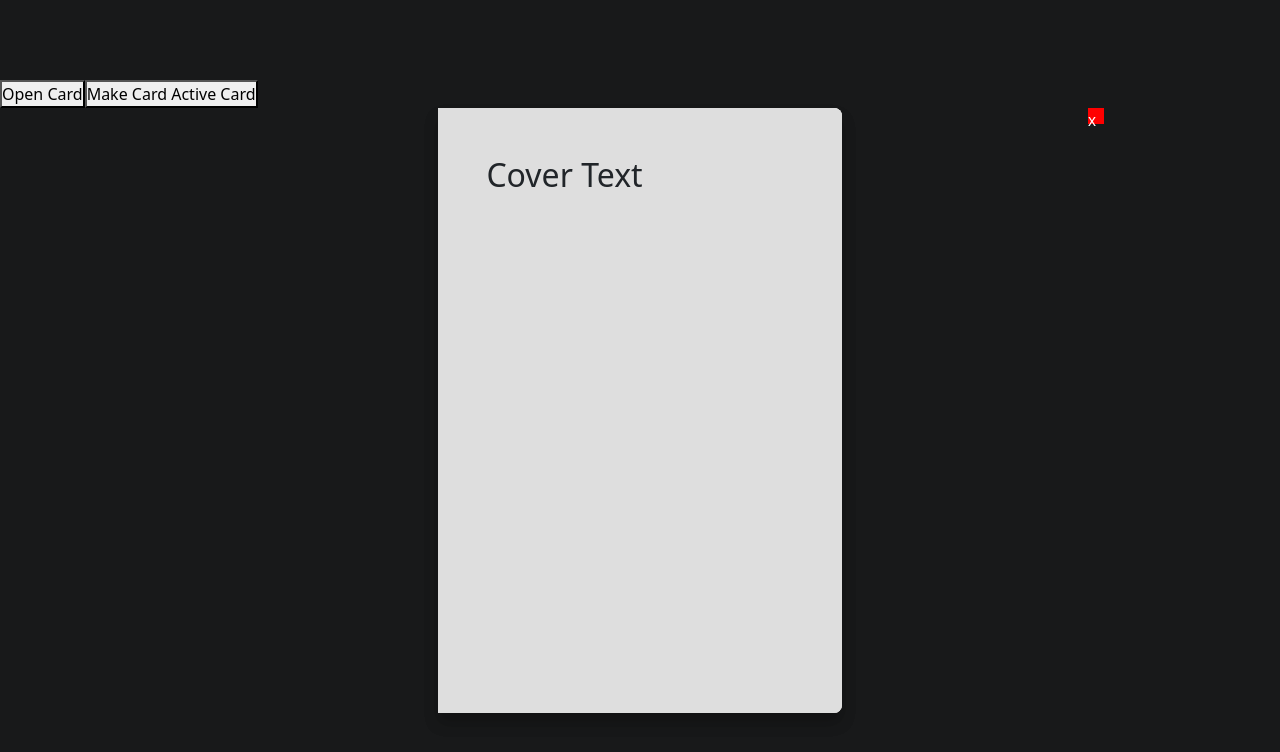
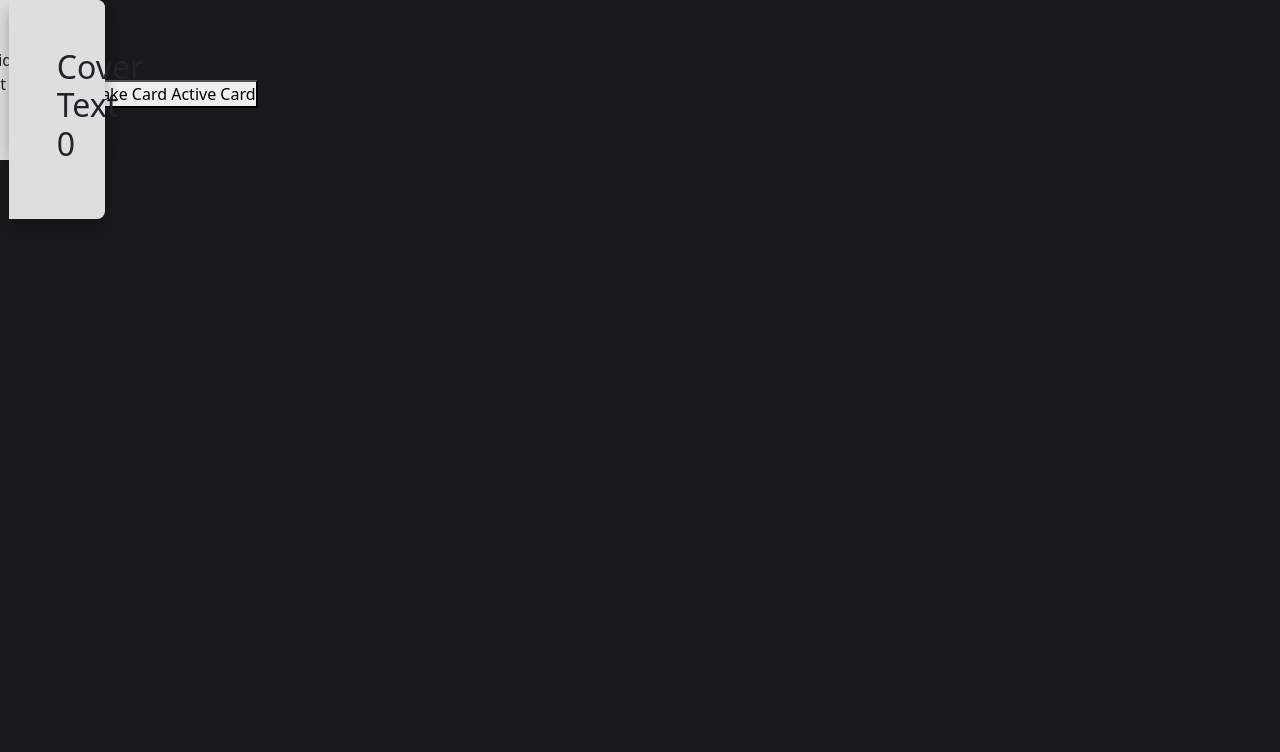
Before and after one commit to benevolentblend/birthday-cards, a Next.js app: page /card in a window 1280 px wide. Shown: the top 752 px of the page. Built offline with nearby package versions, Linux system fonts and the light colour scheme.

Commit message:
improved animations

```diff
--- a/components/GreetingCardView.tsx
+++ b/components/GreetingCardView.tsx
@@ -1,5 +1,5 @@
 import {
-  FC, useCallback, useEffect, useRef, useState,
+  FC, useCallback, useEffect, useRef,
 } from "react";
 import { useSpring, animated } from "react-spring";
 import GreetingCard from "../models/GreetingCard";
@@ -16,8 +16,6 @@ const windowOffset = 100;
 const GreetingCardView:FC<Props> = ({ greetingCard, isActive, isOpen }) => {
   const wrapperEle = useRef<HTMLDivElement>(null);
 
-  const [delayedIsActive, setDelayedIsActice] = useState(false);
-
   const getParentPositionBox = useCallback(() => {
     if (wrapperEle.current?.parentElement) {
       return wrapperEle.current.parentElement.getBoundingClientRect();
@@ -25,34 +23,55 @@ const GreetingCardView:FC<Props> = ({ greetingCard, isActive, isOpen }) => {
     return new DOMRect();
   }, [wrapperEle]);
 
+  const { left } = getParentPositionBox();
+
   const animatedProps = useSpring({
-    duration: 500,
-    left: delayedIsActive ? -(getParentPositionBox().left - windowOffset) : 0,
+    from: { left: 0, top: 0, transform: "rotate(0deg)" },
+    to: async (next) => {
+      if (isActive) {
+        await new Promise((resolve) => setTimeout(resolve, 500));
+        await next({ top: -200, duraction: 250 });
+        await next({
+          left: -(left + window.pageXOffset - windowOffset),
+          transform: "rotateZ(90deg)",
+          duraction: 250,
+        });
+      } else {
+        await next({ left: 0, duraction: 200, transform: "rotate(0deg)" });
+        await next({ top: 0, duraction: 200 });
+      }
+    },
   });
 
   useEffect(() => {
-    const delay = isActive ? 500 : 0;
-    setTimeout(() => {
-      setDelayedIsActice(isActive);
-    }, delay);
+    console.log({ left, result: -(left + window.pageXOffset - windowOffset), screenX: window.pageXOffset });
   }, [isActive]);
 
   return (
     <animated.div
       ref={wrapperEle}
-      className={`${styles.wrapper} ${isActive ? styles.active : ""} ${isOpen ? styles.open : ""}`}
       style={{
         left: animatedProps.left,
+        top: animatedProps.top,
+        position: "absolute",
+        transform: animatedProps.transform,
       }}
     >
+      <div className={`${styles.wrapper} ${isOpen ? styles.open : ""}`}>
         <div className={styles.close} />
         <div className={`${styles.frontPage} ${styles.page}`}>
-        <h2>{greetingCard.coverText}</h2>
+          <h2>
+            {greetingCard.coverText}
+            {" "}
+            {left.toFixed()}
+          </h2>
         </div>
         <div className={`${styles.backPage} ${styles.page}`} />
         <div className={`${styles.insidePage}  ${styles.page}`}>
           <p>{greetingCard.insideText}</p>
         </div>
+      </div>
+
     </animated.div>
   );
 };
```
Also changed, not shown: styles/Envelope.module.css (+0 -7 lines). Lines whose indentation alone changed are shown as unchanged.
